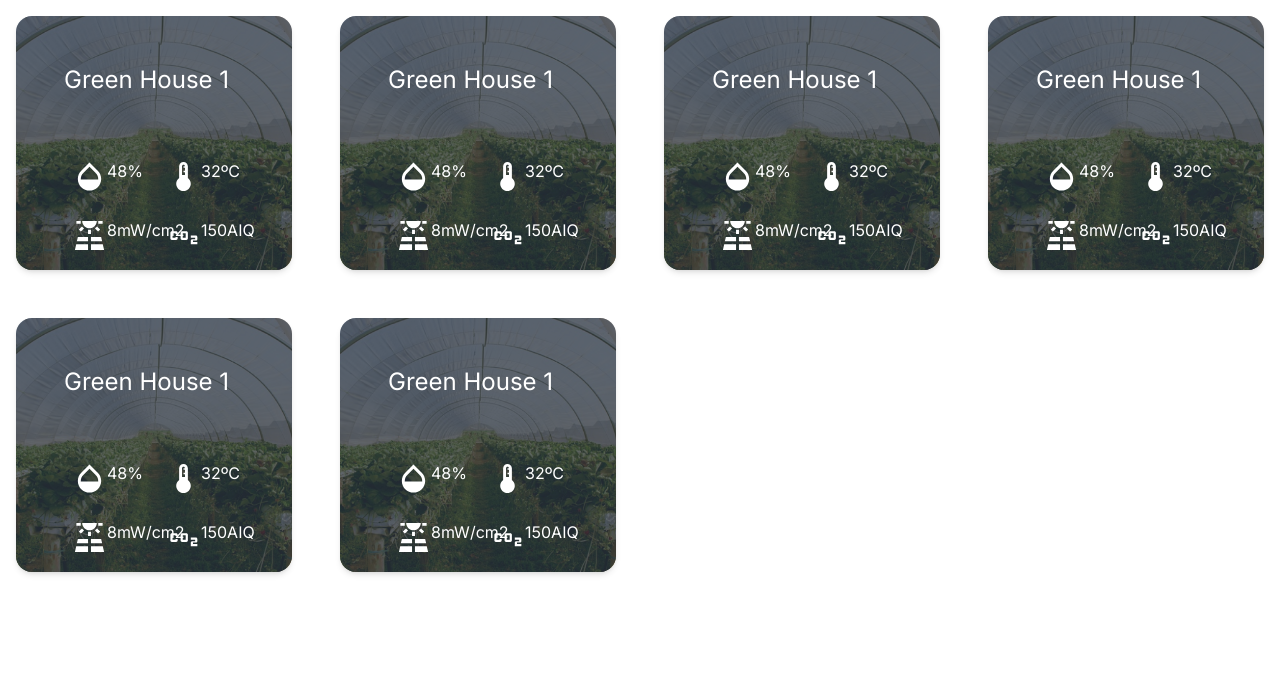
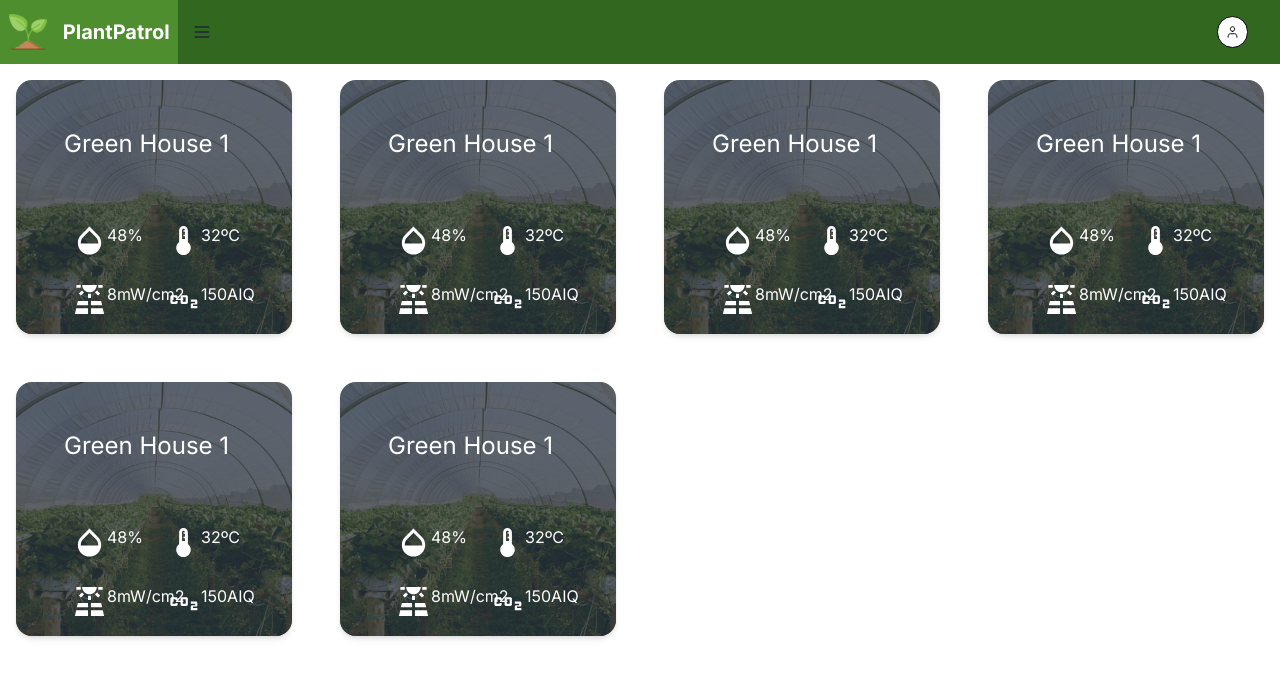
Before and after one commit to davidffa/PlantPatrol, a Next.js app in the folder web/: page /manager in a window 1280 px wide. Shown: the top 678 px of the page. Built offline with nearby package versions, Linux system fonts and the light colour scheme.

Commit message:
Added navbar to both Pages, Added link on the manager greenhouse component

```diff
--- a/web/src/app/greenhouse/[id]/page.tsx
+++ b/web/src/app/greenhouse/[id]/page.tsx
@@ -11,6 +11,10 @@ import { DataCharts as data } from "../../../utils/data"
 
 import Chart from "chart.js/auto";
 import { CategoryScale } from "chart.js";
+
+
+import { Navbar } from '@/components/Navbar';
+
 
 type Props = {
   params: { id: string }
@@ -52,6 +56,7 @@ export default function GreenHouse({ params }: Props) {
 
   return (
     <>
+    <Navbar />
       <div className='w-full p-2 my-6 text-center flex-col justify-center'>
         <div className="text-5xl text-black p-3">
           GreenHouse {id}
--- a/web/src/app/manager/page.tsx
+++ b/web/src/app/manager/page.tsx
@@ -1,14 +1,18 @@
+import { Navbar } from '@/components/Navbar';
 import GHouseCard from '../../components/GHouseCard';
 
 export default function ManagerPage() {
   return (
-    <div className='w-full grid md:grid-cols-2 sm:grid-cols-1 lg:grid-cols-3 xl:grid-cols-4  gap-12 align-center p-4'>
-      <GHouseCard image='/bg-greenhouse.png' greenhouse="Green House 1" humidity={48} uv={8} temperature={32} aiq={150} />
-      <GHouseCard image='/bg-greenhouse.png' greenhouse="Green House 1" humidity={48} uv={8} temperature={32} aiq={150} />
-      <GHouseCard image='/bg-greenhouse.png' greenhouse="Green House 1" humidity={48} uv={8} temperature={32} aiq={150} />
-      <GHouseCard image='/bg-greenhouse.png' greenhouse="Green House 1" humidity={48} uv={8} temperature={32} aiq={150} />
-      <GHouseCard image='/bg-greenhouse.png' greenhouse="Green House 1" humidity={48} uv={8} temperature={32} aiq={150} />
-      <GHouseCard image='/bg-greenhouse.png' greenhouse="Green House 1" humidity={48} uv={8} temperature={32} aiq={150} />
+    <>
+    <Navbar />
+    <div className='w-full grid md:grid-cols-2 sm:grid-cols-1 lg:grid-cols-3 xl:grid-cols-4  gap-12 align-center p-4 '>
+      <GHouseCard id={1} image='/bg-greenhouse.png' greenhouse="Green House 1" humidity={48} uv={8} temperature={32} aiq={150} />
+      <GHouseCard id={1} image='/bg-greenhouse.png' greenhouse="Green House 1" humidity={48} uv={8} temperature={32} aiq={150} />
+      <GHouseCard id={1} image='/bg-greenhouse.png' greenhouse="Green House 1" humidity={48} uv={8} temperature={32} aiq={150} />
+      <GHouseCard id={1} image='/bg-greenhouse.png' greenhouse="Green House 1" humidity={48} uv={8} temperature={32} aiq={150} />
+      <GHouseCard id={1} image='/bg-greenhouse.png' greenhouse="Green House 1" humidity={48} uv={8} temperature={32} aiq={150} />
+      <GHouseCard id={1} image='/bg-greenhouse.png' greenhouse="Green House 1" humidity={48} uv={8} temperature={32} aiq={150} />
     </div>
+    </>
   )
 }
--- a/web/src/components/Drawer.tsx
+++ b/web/src/components/Drawer.tsx
@@ -1,6 +1,6 @@
 export default function Drawer() {
     return (
-    <div className="drawer">
+    <div className="drawer z-50">
         <input id="my-drawer" type="checkbox" className="drawer-toggle" />
         <div className="drawer-content">
             {/* Page content here */}
--- a/web/src/components/GHouseCard.tsx
+++ b/web/src/components/GHouseCard.tsx
@@ -6,6 +6,7 @@ import Co2Icon from '@mui/icons-material/Co2';
 
 type Props = {
   greenhouse: string,
+  id:number | string,
   image: string,
   humidity: number,
   temperature: number,
@@ -13,8 +14,10 @@ type Props = {
   uv: number,
 }
 
-export default function GHouseCards({ greenhouse, image, humidity, temperature, aiq, uv }: Props) {
+export default function GHouseCards({id, greenhouse, image, humidity, temperature, aiq, uv }: Props) {
   return (
+    <>
+      <a href={`/greenhouse/${id}`} >
         <div className="card cursor-pointer shadow-md  hover:shadow-green hover:translate-y-[-4px]  transition-all ease-in-out image-full w-full " >
           <figure>
             <Image
@@ -50,5 +53,8 @@ export default function GHouseCards({ greenhouse, image, humidity, temperature,
             </div>
           </div>
         </div>
+      </a>
+
+    </>
   )
 }
```
Lines whose indentation alone changed are shown as unchanged.
